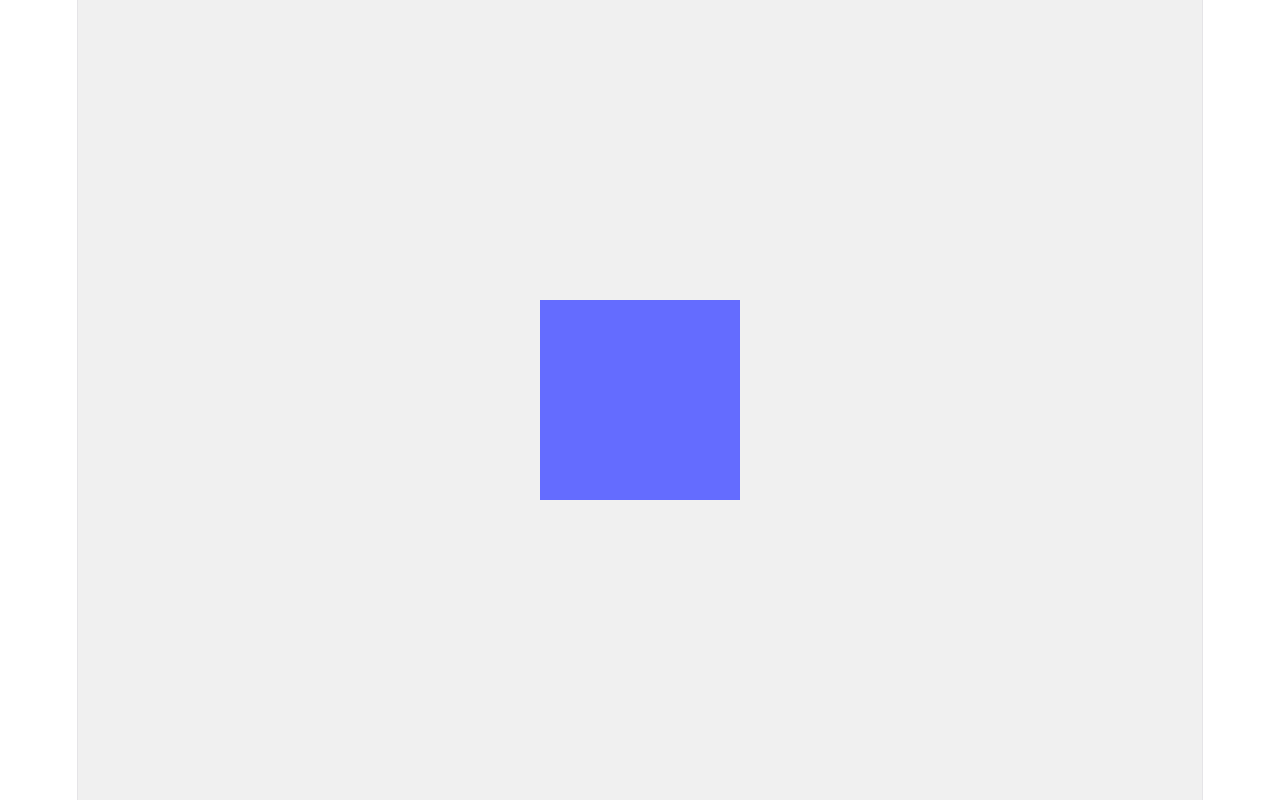
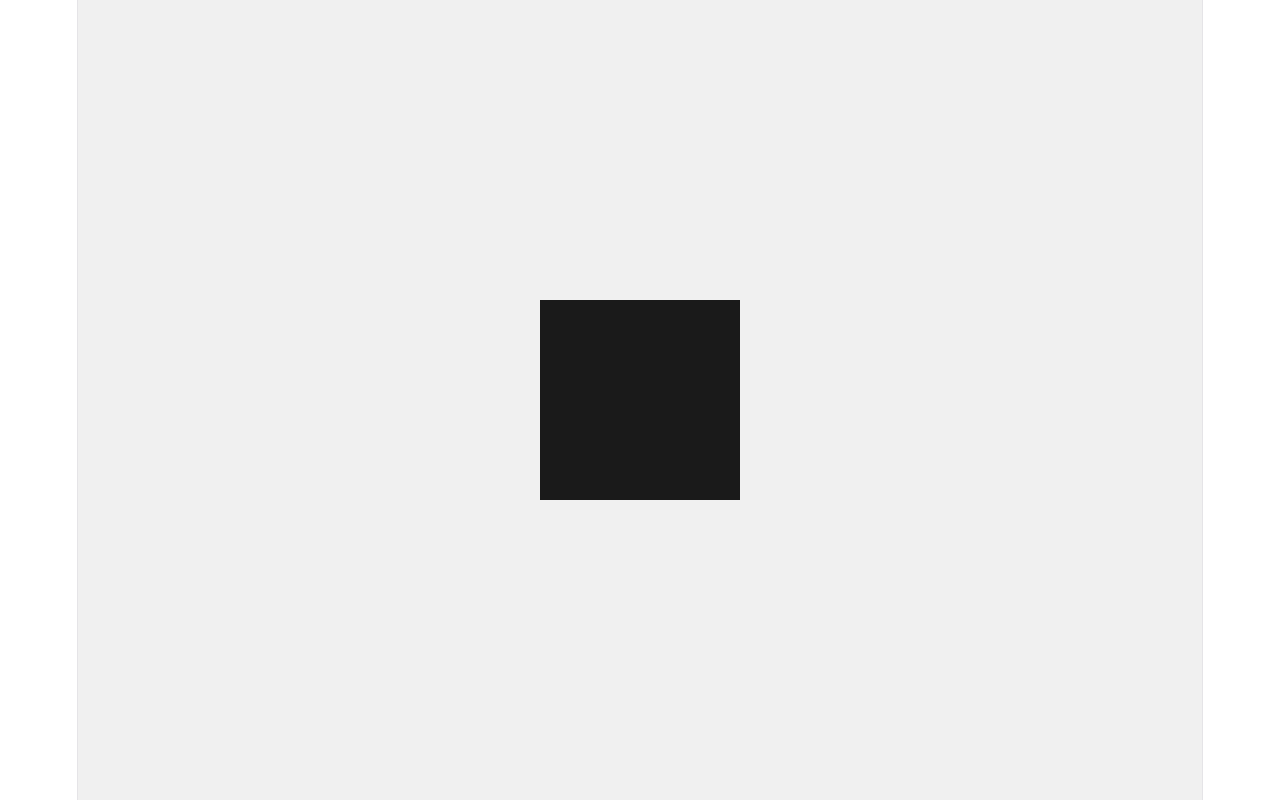
Before and after one commit to AI-star-CAU/AI-star-fe, a React (Vite) app: page / in a window 1280 px wide. Built offline with nearby package versions, Linux system fonts and the light colour scheme.

Commit message:
fix : 블랙으로 변경 (자동 배포 테스트)

```diff
--- a/src/App.tsx
+++ b/src/App.tsx
@@ -13,7 +13,7 @@ function App() {
       <div style={{
         width: '200px',
         height: '200px',
-        backgroundColor: '#646cff'
+        backgroundColor: '#1a1a1a'
       }}></div>
     </div>
   );
```
Also changed, not shown: 1 other file (tests, documents, lock files or other folders).
